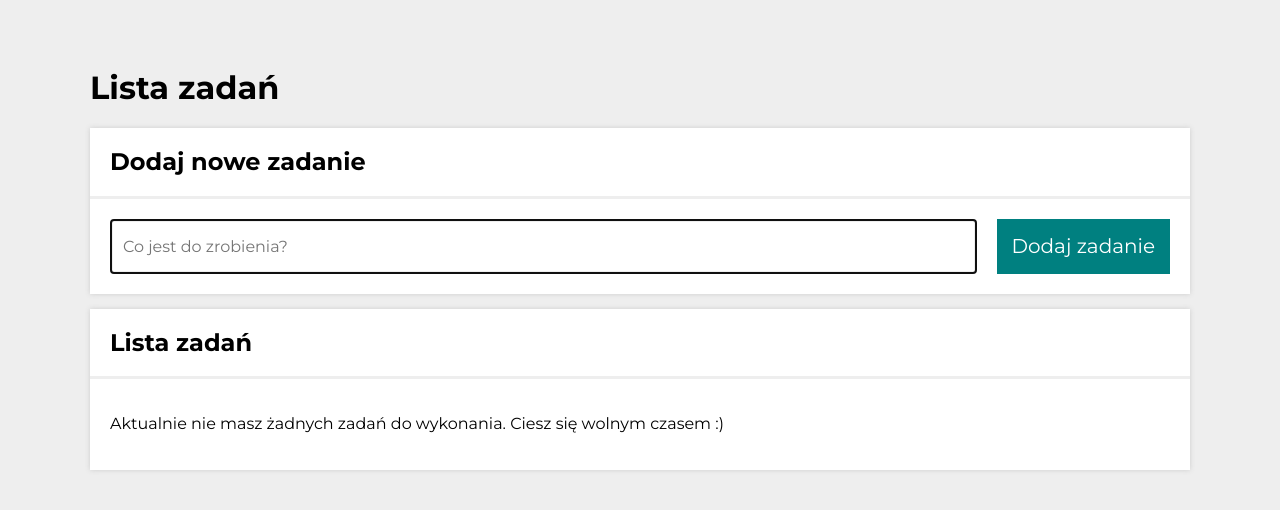
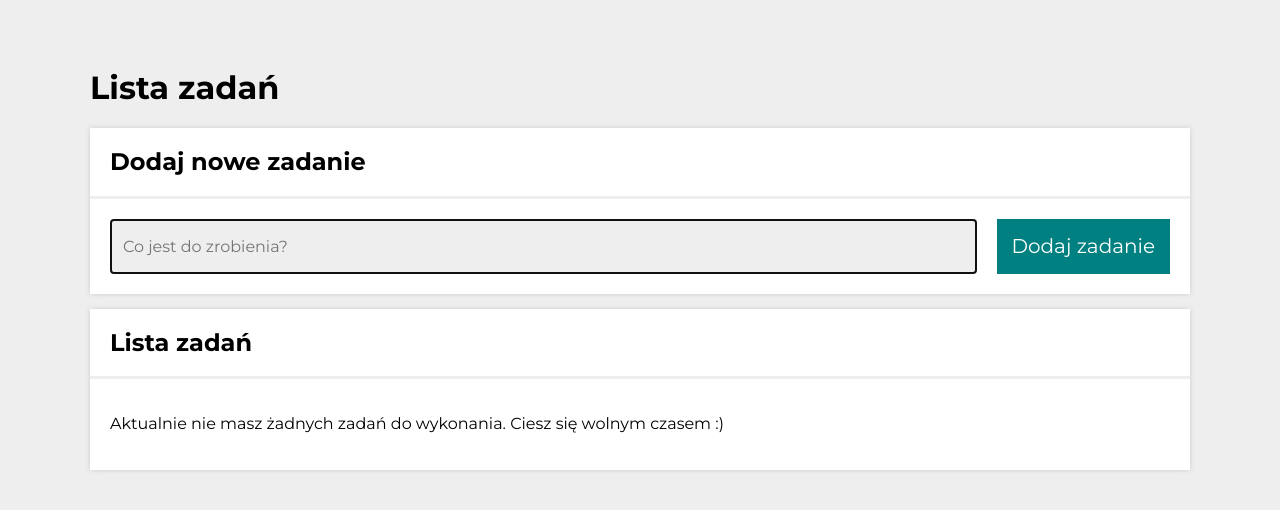
Before and after one commit to KalinaJakubowska/todos-list-react, a React (Create React App) app: page / in a window 1280 px wide. Shown: the top 510 px of the page. Built offline with nearby package versions, Linux system fonts and the light colour scheme.

Commit message:
Form Input color added

```diff
--- a/src/features/tasks/Form/styled.js
+++ b/src/features/tasks/Form/styled.js
@@ -13,6 +13,7 @@ export const Input = styled.input`
     height: 55px;
     border: 3px solid ${({ theme }) => theme.color.background};
     padding: 10px;
+    background-color: ${({ theme }) => theme.color.background};
 `
 export const Button = styled.button`
     height: 55px;
```
